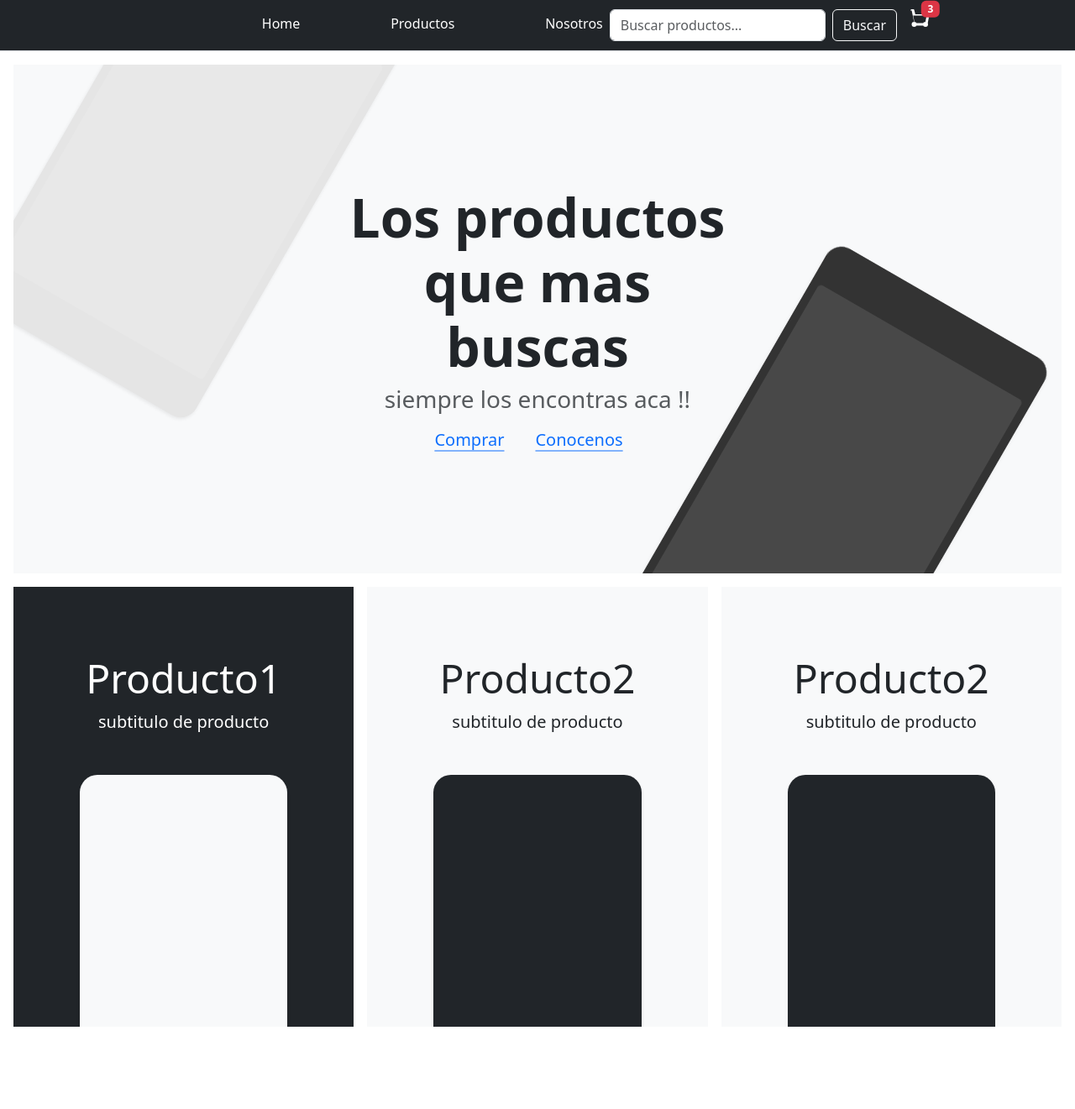
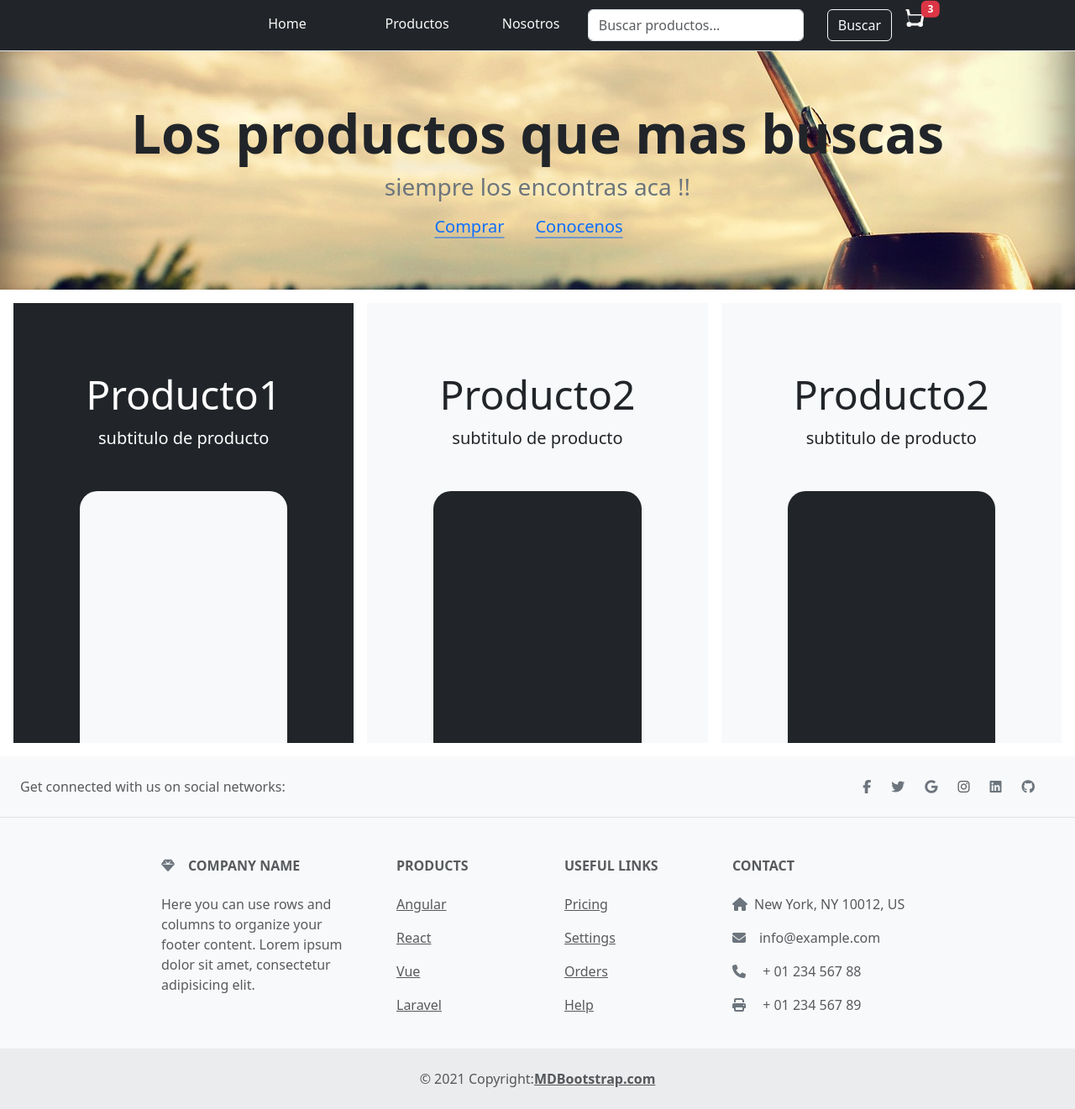
Before and after one commit to LeaaJr/PagIt-Ar, a React (Create React App) app: page / in a window 1280 px wide. Shown: the whole page at 84% size. Before the commit the page ends 1263 px from the top, so only its background shows below. Built offline with nearby package versions, Linux system fonts and the light colour scheme.

Commit message:
aplicandoCss

```diff
--- a/package.json
+++ b/package.json
@@ -3,6 +3,7 @@
   "version": "0.1.0",
   "private": true,
   "dependencies": {
+    "@fortawesome/fontawesome-free": "^6.6.0",
     "@fortawesome/fontawesome-svg-core": "^6.6.0",
     "@fortawesome/free-brands-svg-icons": "^6.6.0",
     "@fortawesome/free-regular-svg-icons": "^6.6.0",
--- a/src/App.css
+++ b/src/App.css
@@ -157,13 +157,54 @@
 }
 
 .nav-link {
-  color: white;
+  color: rgb(251, 249, 249);
   margin-right: auto;
   margin-left: auto;
+  width: 30px;
 }
 
-.Footer {
-  position: fixed;
-  background-color: #8e8e8e;
+.custom-container {
+  position: static;
+  padding: 60px;
+  margin: 0;
+  background-image: url(../src/Img/fnd.jpg);
+  background-size: cover;
+  background-position: center;
+
 
 }
+
+.second-custom-class {
+  /* Estilos para pantallas pequeñas o extra pequeñas (por defecto) */
+  display: flex;
+  justify-content: center;
+  align-items: center;
+  height: 100vh;
+}
+
+/* Para pantallas medianas y superiores (>= 768px) */
+@media (min-width: 768px) {
+  .custom-class {
+    width: 50% !important;
+  }
+}
+
+/* Para pantallas grandes y superiores (>= 992px) */
+@media (min-width: 992px) {
+  .custom-class {
+    padding: 3rem;
+  }
+}
+
+.custom-display {
+  font-size: calc(1.200rem + 3.5vw);
+  font-weight: 700;
+  text-align: center;
+}
+
+.custom-subtitle {
+  font-weight: 400;
+  color: #6c757d;
+  margin-bottom: 1rem;
+  text-align: center;
+}
--- a/src/App.js
+++ b/src/App.js
@@ -6,6 +6,7 @@
 import './App.css';
 import { library } from '@fortawesome/fontawesome-svg-core'
 import { /* faFacebook, faTwitter, faGoogle */ faInstagram, } from '@fortawesome/free-brands-svg-icons';
+import '@fortawesome/fontawesome-free/css/all.min.css';
 
 function App() {
   return (
--- a/src/Components/Footer.js
+++ b/src/Components/Footer.js
@@ -1,26 +1,126 @@
 import React from 'react';
-import { MDBBtn, MDBIcon } from 'mdb-react-ui-kit';
-import { FontAwesomeIcon } from '@fortawesome/react-fontawesome'
-import { faFacebook, faTwitter, faGoogle, faInstagram, faLinkedin, faGithub } from '@fortawesome/free-brands-svg-icons'; // Para íconos de redes sociales
+import { MDBFooter, MDBContainer, MDBRow, MDBCol, MDBIcon } from 'mdb-react-ui-kit';
+import '@fortawesome/fontawesome-free/css/all.min.css';
 
 export default function App() {
   return (
-    <>
-      <MDBBtn tag='a' color='none' className='m-1' style={{ color: '#3b5998', }}>
-        <MDBIcon fab icon={<FontAwesomeIcon icon={faInstagram} />} size='lg' />
-      </MDBBtn>
+    <MDBFooter bgColor='light' className='text-center text-lg-start text-muted'>
+      <section className='d-flex justify-content-center justify-content-lg-between p-4 border-bottom'>
+        <div className='me-5 d-none d-lg-block'>
+          <span>Get connected with us on social networks:</span>
+        </div>
 
-      <MDBBtn tag='a' color='none' className='m-1' style={{ color: '#55acee' }}>
-        <MDBIcon fab icon='twitter' size='lg' />
-      </MDBBtn>
+        <div>
+          <a href='' className='me-4 text-reset'>
+            <MDBIcon color='secondary' fab icon='facebook-f' />
+          </a>
+          <a href='' className='me-4 text-reset'>
+            <MDBIcon color='secondary' fab icon='twitter' />
+          </a>
+          <a href='' className='me-4 text-reset'>
+            <MDBIcon color='secondary' fab icon='google' />
+          </a>
+          <a href='' className='me-4 text-reset'>
+            <MDBIcon fab icon="instagram" style={{}} />
+          </a>
+          <a href='' className='me-4 text-reset'>
+            <MDBIcon color='secondary' fab icon='linkedin' />
+          </a>
+          <a href='' className='me-4 text-reset'>
+            <MDBIcon color='secondary' fab icon='github' />
+          </a>
+        </div>
+      </section>
 
-      <MDBBtn tag='a' color='none' className='m-1' style={{ color: '#dd4b39' }}>
-        <MDBIcon fab icon='google' size='lg' />
-      </MDBBtn>
+      <section className=''>
+        <MDBContainer className='text-center text-md-start mt-5'>
+          <MDBRow className='mt-3'>
+            <MDBCol md='3' lg='4' xl='3' className='mx-auto mb-4'>
+              <h6 className='text-uppercase fw-bold mb-4'>
+                <MDBIcon color='secondary' icon='gem' className='me-3' />
+                Company name
+              </h6>
+              <p>
+                Here you can use rows and columns to organize your footer content. Lorem ipsum dolor sit
+                amet, consectetur adipisicing elit.
+              </p>
+            </MDBCol>
 
-      <MDBBtn tag='a' color='none' className='m-1' style={{ color: '#ac2bac' }}>
-        <MDBIcon fab icon='instagram' size='lg' />
-      </MDBBtn>
-    </>
+            <MDBCol md='2' lg='2' xl='2' className='mx-auto mb-4'>
+              <h6 className='text-uppercase fw-bold mb-4'>Products</h6>
+              <p>
+                <a href='#!' className='text-reset'>
+                  Angular
+                </a>
+              </p>
+              <p>
+                <a href='#!' className='text-reset'>
+                  React
+                </a>
+              </p>
+              <p>
+                <a href='#!' className='text-reset'>
+                  Vue
+                </a>
+              </p>
+              <p>
+                <a href='#!' className='text-reset'>
+                  Laravel
+                </a>
+              </p>
+            </MDBCol>
+
+            <MDBCol md='3' lg='2' xl='2' className='mx-auto mb-4'>
+              <h6 className='text-uppercase fw-bold mb-4'>Useful links</h6>
+              <p>
+                <a href='#!' className='text-reset'>
+                  Pricing
+                </a>
+              </p>
+              <p>
+                <a href='#!' className='text-reset'>
+                  Settings
+                </a>
+              </p>
+              <p>
+                <a href='#!' className='text-reset'>
+                  Orders
+                </a>
+              </p>
+              <p>
+                <a href='#!' className='text-reset'>
+                  Help
+                </a>
+              </p>
+            </MDBCol>
+
+            <MDBCol md='4' lg='3' xl='3' className='mx-auto mb-md-0 mb-4'>
+              <h6 className='text-uppercase fw-bold mb-4'>Contact</h6>
+              <p>
+                <MDBIcon color='secondary' icon='home' className='me-2' />
+                New York, NY 10012, US
+              </p>
+              <p>
+                <MDBIcon color='secondary' icon='envelope' className='me-3' />
+                info@example.com
+              </p>
+              <p>
+                <MDBIcon color='secondary' icon='phone' className='me-3' /> + 01 234 567 88
+              </p>
+              <p>
+                <MDBIcon color='secondary' icon='print' className='me-3' /> + 01 234 567 89
+              </p>
+            </MDBCol>
+          </MDBRow>
+        </MDBContainer>
+      </section>
+
+      <div className='text-center p-4' style={{ backgroundColor: 'rgba(0, 0, 0, 0.05)' }}>
+        © 2021 Copyright:
+        <a className='text-reset fw-bold' href='https://mdbootstrap.com/'>
+          MDBootstrap.com
+        </a>
+      </div>
+    </MDBFooter>
   );
 }
--- a/src/Components/MainSection.js
+++ b/src/Components/MainSection.js
@@ -2,10 +2,10 @@
 
 function MainSection() {
   return (
-    <div className="position-relative overflow-hidden p-3 p-md-5 m-md-3 text-center bg-body-tertiary">
-      <div className="col-md-6 p-lg-5 mx-auto my-5">
-        <h1 className="display-3 fw-bold">Los productos que mas buscas</h1>
-        <h3 className="fw-normal text-muted mb-3">siempre los encontras aca !!</h3>
+    <div  className="custom-container">
+      <div className="second-custom-container">
+        <h1 className="custom-display">Los productos que mas buscas</h1>
+        <h3 className="custom-subtitle">siempre los encontras aca !!</h3>
         <div className="d-flex gap-3 justify-content-center lead fw-normal">
           <a className="icon-link" href="#">
             Comprar
@@ -21,8 +21,6 @@
           </a>
         </div>
       </div>
-      <div className="product-device shadow-sm d-none d-md-block"></div>
-      <div className="product-device product-device-2 shadow-sm d-none d-md-block"></div>
     </div>
   );
 }
--- a/src/Components/Navbar.js
+++ b/src/Components/Navbar.js
@@ -48,7 +48,7 @@
                   </svg>
                 </a>
               </li>
-              <li className="nav-item">
+              <li className="nav-item" style={{justifyContent:"center"}}>
                 <a className="nav-link" href="#">
                   Home
                 </a>
@@ -68,22 +68,22 @@
         </div>
 
         {/* Barra de búsqueda y carrito */}
-        <div className="d-flex ms-auto">
+        <div className="d-flex ms-auto" style={{}}>
           {/* Barra de búsqueda */}
-          <form className="d-flex me-3">
+          <form className="d-flex me-3" style={{marginLeft:"80px"}}>
             <input
               className="form-control me-2"
               type="search"
               placeholder="Buscar productos..."
               aria-label="Search"
             />
-            <button className="btn btn-outline-light" type="submit">
+            <button className="btn btn-outline-light" type="submit" style={{marginLeft:"20px"}}>
               Buscar
             </button>
           </form>
           {/* Icono del carrito de compras */}
           <a className="nav-link position-relative" href="#">
-            <svg
+            <svg style={{marginBlock:"7x"}}
               xmlns="http://www.w3.org/2000/svg"
               width="24"
               height="24"
--- a/src/index.js
+++ b/src/index.js
@@ -3,6 +3,7 @@
 import './index.css';
 import App from './App';
 import reportWebVitals from './reportWebVitals';
+import '@fortawesome/fontawesome-free/css/all.min.css';
 
 const root = ReactDOM.createRoot(document.getElementById('root'));
 root.render(
```
Also changed, not shown: src/Components/dddds.js (deleted, +0 -44 lines), src/Img/fnd.jpg (added), 1 other file (tests, documents, lock files or other folders).
